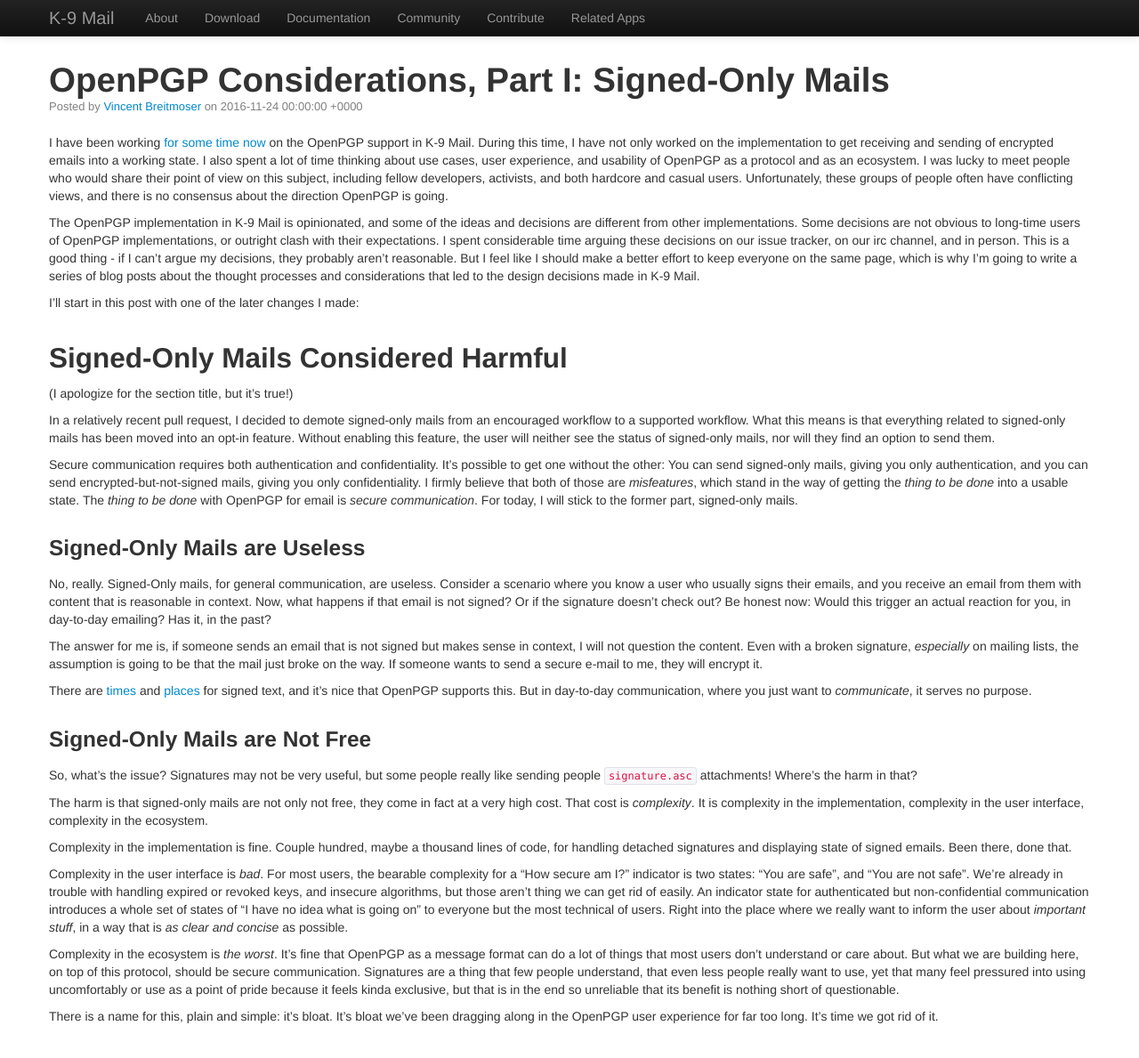
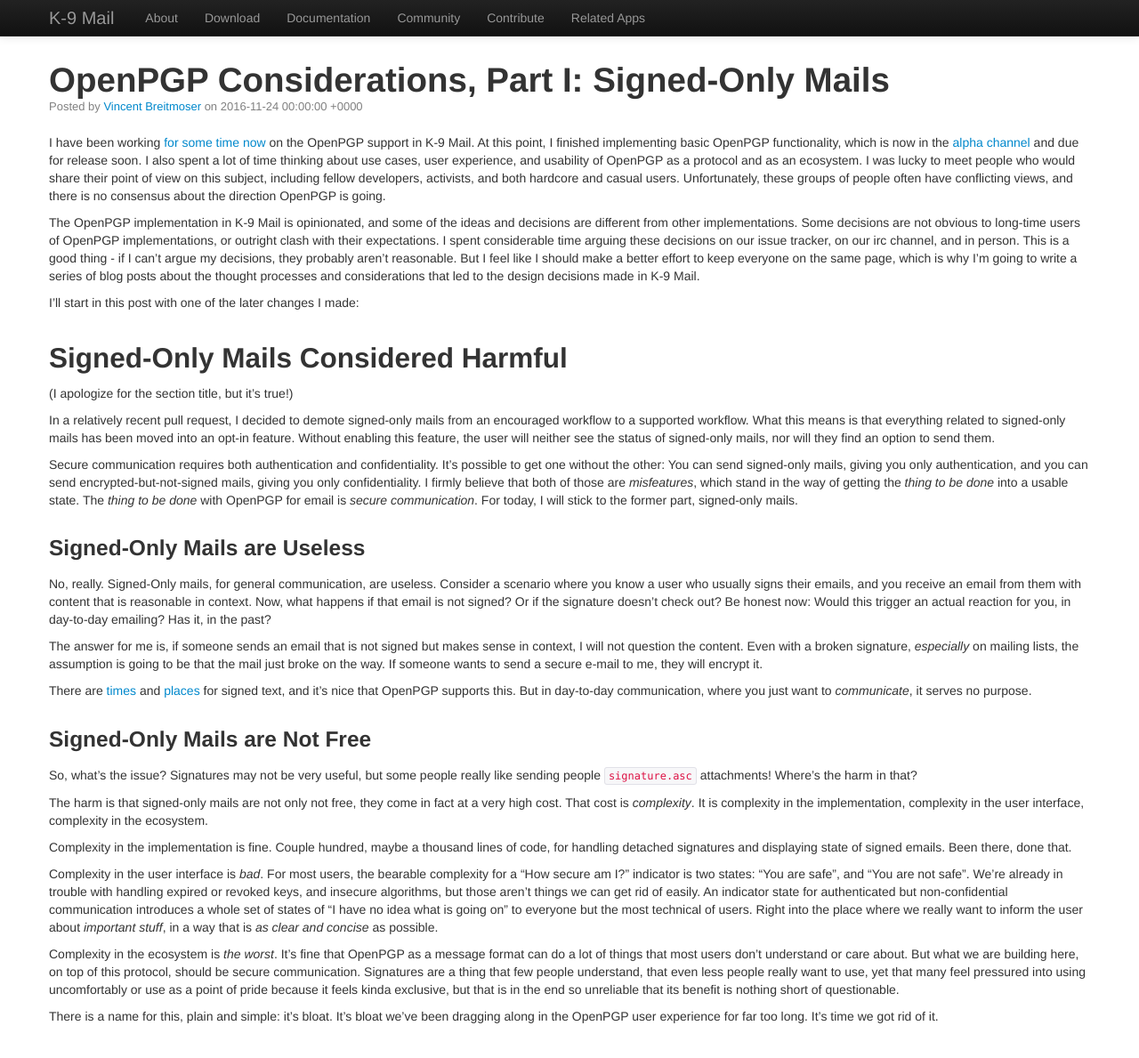
Before and after one commit to k9mail/k9mail.app, a Jekyll site: the page built from _posts/2016-11-24-OpenPGP Considerations Part I.md, in a window 1280 px wide and 1202 px high. Shown: the top 1189 px of the window at 89% size. Built offline with Jekyll 4.4.1, drawn with Linux system fonts in a browser that asks for light colours; nearby versions of some CDN libraries.

Commit message:
two small fixes

```diff
--- a/_posts/2016-11-24-OpenPGP Considerations Part I.md
+++ b/_posts/2016-11-24-OpenPGP Considerations Part I.md
@@ -6,7 +6,7 @@ author: valodim
 ---
 
 I have been working [for some time now](https://www.openkeychain.org/k-9) on the OpenPGP support in K-9 Mail.
-During this time, I have not only worked on the implementation to get receiving and sending of encrypted emails into a working state.
+At this point, I finished implementing basic OpenPGP functionality, which is now in the [alpha channel](https://play.google.com/apps/testing/com.fsck.k9) and due for release soon.
 I also spent a lot of time thinking about use cases, user experience, and usability of OpenPGP as a protocol and as an ecosystem.
 I was lucky to meet people who would share their point of view on this subject, including fellow developers, activists, and both hardcore and casual users.
 Unfortunately, these groups of people often have conflicting views, and there is no consensus about the direction OpenPGP is going.
@@ -66,7 +66,7 @@ Been there, done that.
 
 Complexity in the user interface is *bad*.
 For most users, the bearable complexity for a "How secure am I?" indicator is two states: "You are safe", and "You are not safe".
-We're already in trouble with handling expired or revoked keys, and insecure algorithms, but those aren't thing we can get rid of easily.
+We're already in trouble with handling expired or revoked keys, and insecure algorithms, but those aren't things we can get rid of easily.
 An indicator state for authenticated but non-confidential communication introduces a whole set of states of "I have no idea what is going on" to everyone but the most technical of users.
 Right into the place where we really want to inform the user about *important stuff*, in a way that is *as clear and concise* as possible.
 
```
